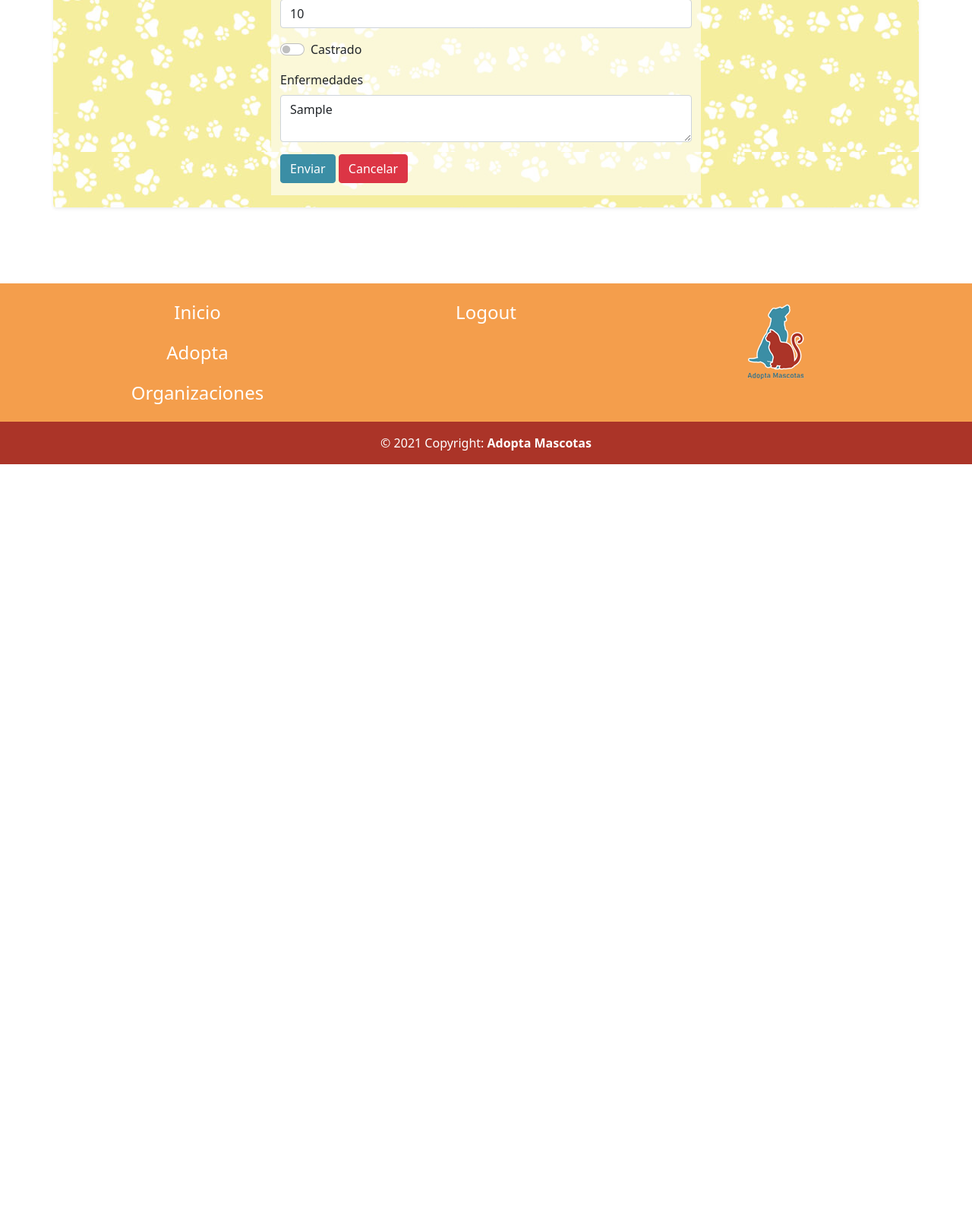
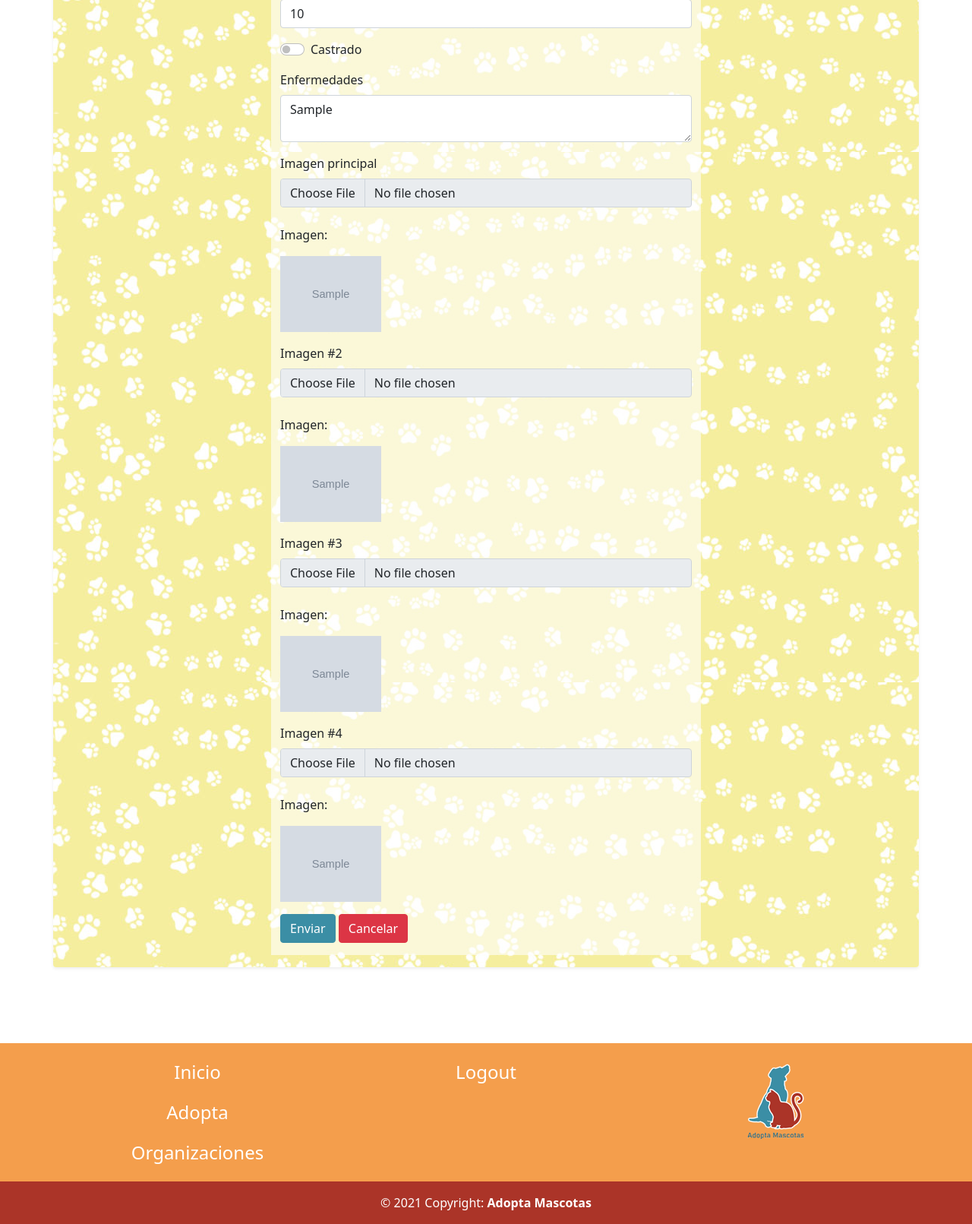
Before and after one commit to Alondraptr/AdoptaMascotas, a Django app: page /pet/edit/1 in a window 1280 px wide. Shown: the part 554-2165 px from the top of the page at 76% size. Before the commit the page ends 1165 px from the top, so only its background shows below. Run offline with Django 3.2, Linux system fonts and the light colour scheme; a user stored in the database is signed in; tables that the repository leaves empty hold one stand-in row (values such as "Sample post"); grey boxes marked "Sample" are stand-in pictures; some libraries are stand-ins or nearby versions.

Commit message:
Agregando 8 nuevos campos, cuatro imagenes para pet y cuatro imagenes para blog

```diff
--- a/adoptamascota/adoptamascota/templates/blog/index.html
+++ b/adoptamascota/adoptamascota/templates/blog/index.html
@@ -19,7 +19,11 @@
         <div class="card mb-3">
           <div class="row g-0">
             <div class="col-md-4">
-              <img class="w-100" src="{% static 'img/bl-1.jpg' %}" alt="..." style="height: 250px;">
+              {% if blog.img_1 %}
+                <img class="w-100" src="{{ blog.img_1.url }}" alt="..." style="height: 250px;">
+              {% else %}
+                <img class="w-100" src="{% static 'img/logo/cubierta.png' %}" alt="..." style="height: 250px;">
+              {% endif %}
             </div>
             <div class="col-md-8 position-relative">
               <div class="card-body">
--- a/adoptamascota/adoptamascota/templates/index.html
+++ b/adoptamascota/adoptamascota/templates/index.html
@@ -50,10 +50,10 @@
       {% for pet in pets%}
       <div class="col-xl-3 col-sm-6 mb-2">
         <div class="card">
-          {%if pet.img%}
-                <img src="{{ pet.img.url }}" class="card-img-top" alt="..." height="175">
+          {%if pet.img_1%}
+                <img src="{{ pet.img_1.url }}" class="card-img-top" alt="..." height="175">
             {%else%}
-                 <img src="{% static 'img/cv-1.jpg' %}" class="card-img-top" alt="..." height="175">
+                 <img src="{% static 'img/logo/cubierta.png' %}" class="card-img-top" alt="..." height="175">
             {%endif%}
           <div class="card-body">
             <p class="card-text">{{pet.name}}</p>
--- a/adoptamascota/adoptamascota/templates/pet/form.html
+++ b/adoptamascota/adoptamascota/templates/pet/form.html
@@ -81,6 +81,63 @@
             <textarea class="form-control" id="PetIllness" aria-describedby="inputGroupPrepend" name="illness">{% if object.illness %}{{ object.illness }}{% else %}No tiene{% endif %}</textarea>
           </div>
         </div>
+
+        <div class="mb-3">
+          <label for="Img1" class="form-label">Imagen principal</label>
+          <div class="input-group">
+            <input type="file" class="form-control" accept="image/*" id="Img1" aria-describedby="inputGroupPrepend" name="img_1" >
+          </div>
+          {%if object.img_1%}
+            <div>
+              <br>
+              <p>Imagen:</p>
+               <img src="{{object.img_1.url}}" height="100" wigth="100" alt="...">
+            </div>
+          {%endif%}
+        </div>
+
+        <div class="mb-3">
+          <label for="Img1" class="form-label">Imagen #2</label>
+          <div class="input-group">
+            <input type="file" class="form-control" accept="image/*" id="Img2" aria-describedby="inputGroupPrepend" name="img_2" >
+          </div>
+          {%if object.img_2%}
+            <div>
+              <br>
+              <p>Imagen:</p>
+               <img src="{{object.img_2.url}}" height="100" wigth="100" alt="...">
+            </div>
+          {%endif%}
+        </div>
+
+        <div class="mb-3">
+          <label for="Img1" class="form-label">Imagen #3</label>
+          <div class="input-group">
+            <input type="file" class="form-control" accept="image/*" id="Img3" aria-describedby="inputGroupPrepend" name="img_3" >
+          </div>
+          {%if object.img_3%}
+            <div>
+              <br>
+              <p>Imagen:</p>
+               <img src="{{object.img_3.url}}" height="100" wigth="100" alt="...">
+            </div>
+          {%endif%}
+        </div>
+
+        <div class="mb-3">
+          <label for="Img1" class="form-label">Imagen #4</label>
+          <div class="input-group">
+            <input type="file" class="form-control" accept="image/*" id="Img4" aria-describedby="inputGroupPrepend" name="img_4" >
+          </div>
+          {%if object.img_4%}
+            <div>
+              <br>
+              <p>Imagen:</p>
+               <img src="{{object.img_4.url}}" height="100" wigth="100" alt="...">
+            </div>
+          {%endif%}
+        </div>
+
         <div>
           <button class="btn btn-primary mb-3" type="submit">Enviar</button>
           <button class="btn btn-danger mb-3" onclick="javascript:history.back();">Cancelar</button>
--- a/adoptamascota/adoptamascota/templates/pet/index.html
+++ b/adoptamascota/adoptamascota/templates/pet/index.html
@@ -27,10 +27,10 @@
       {% for pet in filter.qs %}
         <div class="col-xl-3 col-sm-6 mb-2">
           <div class="card">
-            {%if pet.img%}
-              <img src="{{ pet.img.url }}" class="card-img-top" alt="..." height="175">
+            {%if pet.img_1%}
+              <img src="{{ pet.img_1.url }}" class="card-img-top" alt="..." height="175">
             {%else%}
-              <img src="{% static 'img/cv-1.jpg' %}" class="card-img-top" alt="..." height="175">
+              <img src="{% static 'img/logo/cubierta.png' %}" class="card-img-top" alt="..." height="175">
             {%endif%}
             <div class="card-body">
               <p class="card-text text-center"> {{ pet.name }} </p>
--- a/adoptamascota/adoptamascota/templates/pet/org_pets.html
+++ b/adoptamascota/adoptamascota/templates/pet/org_pets.html
@@ -19,7 +19,11 @@
             {% for pet in object_list %}
         <div class="col-xl-3 col-sm-6 mb-2">
           <div class="card">
-            <img src="{% static 'img/cv-1.jpg' %}" class="card-img-top" alt="..." height="175">
+            {%if pet.img_1%}
+              <img src="{{ pet.img_1.url }}" class="card-img-top" alt="..." height="175">
+            {%else%}
+              <img src="{% static 'img/logo/cubierta.png' %}" class="card-img-top" alt="..." height="175">
+            {%endif%}
             <div class="card-body">
               <p class="card-text text-center"> {{ pet.name }} </p>
               <div class="d-flex justify-content-center">
--- a/adoptamascota/blog/form.py
+++ b/adoptamascota/blog/form.py
@@ -5,6 +5,11 @@ class BlogForm(forms.ModelForm):
     name = forms.CharField(max_length=100)
     description = forms.CharField(max_length=250)
 
+    img_1 = forms.ImageField(required=False)
+    img_2 = forms.ImageField(required=False)
+    img_3 = forms.ImageField(required=False)
+    img_4 = forms.ImageField(required=False)
+
     class Meta:
         model = Blog
         fields = '__all__'
--- a/adoptamascota/blog/models.py
+++ b/adoptamascota/blog/models.py
@@ -7,6 +7,11 @@ class Blog(models.Model):
     name = models.CharField(max_length=100, unique = True)
     description = models.CharField(max_length=250)
 
+    img_1 = models.ImageField(upload_to='blog_img', blank=True, default='')
+    img_2 = models.ImageField(upload_to='blog_img', blank=True, default='')
+    img_3 = models.ImageField(upload_to='blog_img', blank=True, default='')
+    img_4 = models.ImageField(upload_to='blog_img', blank=True, default='')
+
     created_at = models.DateTimeField(auto_now_add=True)
     updated_at = models.DateTimeField(auto_now=True)
 
--- a/adoptamascota/pet/form.py
+++ b/adoptamascota/pet/form.py
@@ -10,6 +10,11 @@ class PetForm(forms.ModelForm):
     castrated = forms.BooleanField(required=False, initial=False)
     illness = forms.CharField(max_length=250, required=False)
 
+    img_1 = forms.ImageField(required=False)
+    img_2 = forms.ImageField(required=False)
+    img_3 = forms.ImageField(required=False)
+    img_4 = forms.ImageField(required=False)
+
     class Meta:
         model = Pet
         fields = '__all__'
--- a/adoptamascota/pet/models.py
+++ b/adoptamascota/pet/models.py
@@ -11,6 +11,12 @@ class Pet(models.Model):
     age = models.IntegerField()
     castrated = models.BooleanField()
     illness = models.CharField(max_length=250, blank=True) # Enfermedad
+
+    img_1 = models.ImageField(upload_to='pet_img', blank=True, default='')
+    img_2 = models.ImageField(upload_to='pet_img', blank=True, default='')
+    img_3 = models.ImageField(upload_to='pet_img', blank=True, default='')
+    img_4 = models.ImageField(upload_to='pet_img', blank=True, default='')
+
     created_at = models.DateTimeField(auto_now_add=True)
     updated_at = models.DateTimeField(auto_now=True)
 
--- a/adoptamascota/pet/views.py
+++ b/adoptamascota/pet/views.py
@@ -35,6 +35,21 @@ class OrgListView(ListView):
 
 class PetDetailView(DetailView):
     model = Pet
+
+    def get_context_data(self, **kwargs):
+        # Call the base implementation first to get a context
+        context = super().get_context_data(**kwargs)
+        images_url = []
+        if self.object.img_1:
+            images_url.append(self.object.img_1.url)
+        if self.object.img_2:
+            images_url.append(self.object.img_2.url)
+        if self.object.img_3:
+            images_url.append(self.object.img_3.url)
+        if self.object.img_4:
+            images_url.append(self.object.img_4.url)
+        context['images_url'] = images_url
+        return context
 
 class PetCreateView(LoginRequiredMixin, CreateView):
     model = Pet
```
Also changed, not shown: adoptamascota/adoptamascota/templates/blog/form.html (+57 -0 lines), adoptamascota/adoptamascota/templates/blog/show.html (+18 -12 lines), adoptamascota/adoptamascota/templates/pet/show.html (+18 -12 lines), adoptamascota/blog/views.py (+15 -0 lines), adoptamascota/blog/migrations/0002_auto_20210605_0330.py (added), adoptamascota/pet/migrations/0002_auto_20210605_0446.py (added).
